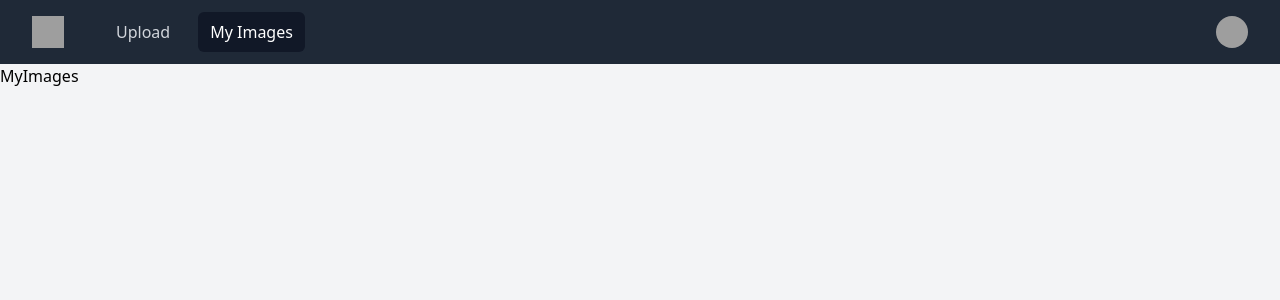
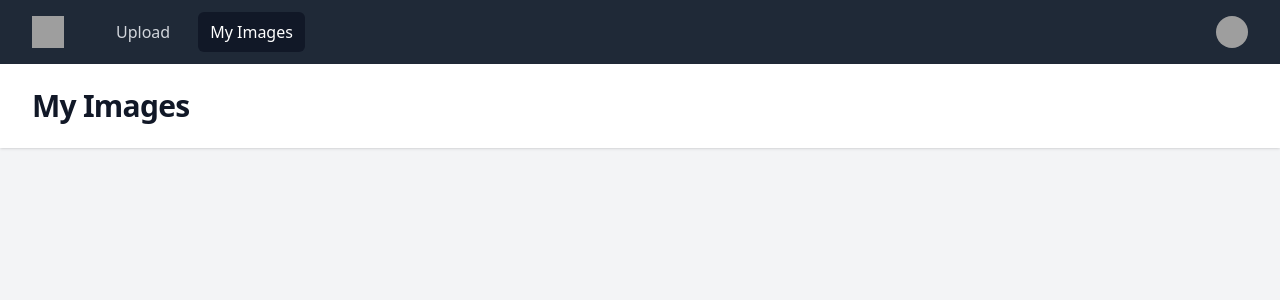
Before and after one commit to matthewserafica01/todo-list-laravel, a Vue app in the folder frontend/: page /images in a window 1280 px wide. Shown: the top 300 px of the page. Built offline with nearby package versions, Linux system fonts and the light colour scheme; grey boxes are pictures that could not be loaded.

Commit message:
Refactor MyImages component fixed the header and main content

```diff
--- a/frontend/src/pages/MyImages.vue
+++ b/frontend/src/pages/MyImages.vue
@@ -1,5 +1,13 @@
 <template>
-    MyImages
+    <header class="bg-white shadow">
+        <div class="px-4 py-6 mx-auto max-w-7xl sm:px-6 lg:px-8">
+            <h1 class="text-3xl font-bold tracking-tight text-gray-900">My Images</h1>
+        </div>
+    </header>
+    <main>
+        <div class="px-4 py-6 mx-auto max-w-7xl sm:px-6 lg:px-8">
+        </div>
+    </main>
 </template>
 
 <script setup></script>
```
